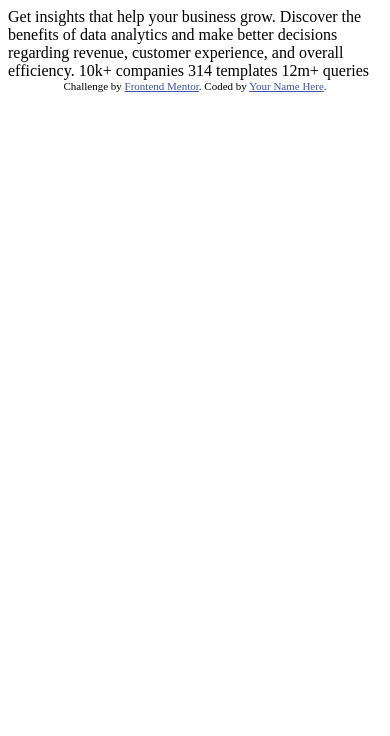
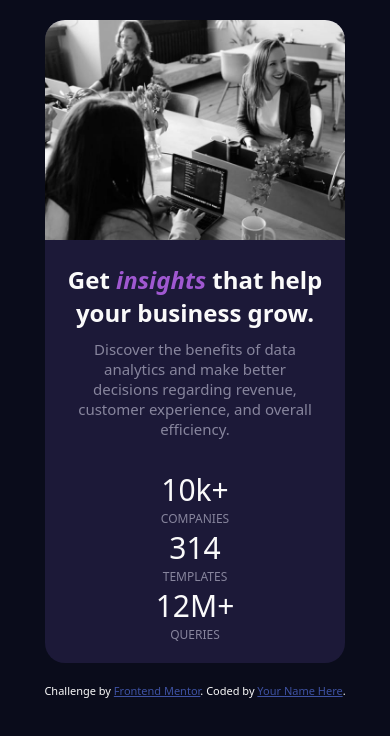
Before and after one commit to tetsudaux/challenge-stats-card, a plain HTML site: page stats-preview-card-component-main/index.html in a window 390 px wide. Drawn offline with Linux system fonts and the light colour scheme.

Commit message:
Versión mobile Lista

```diff
--- a/stats-preview-card-component-main/index.html
+++ b/stats-preview-card-component-main/index.html
@@ -7,7 +7,8 @@
   <link rel="icon" type="image/png" sizes="32x32" href="./images/favicon-32x32.png">
 
   <title>Frontend Mentor | Stats preview card component</title>
-
+  <link rel="stylesheet" href="style.css">
+  <link rel="stylesheet" href="desktop.css">
   <!-- Feel free to remove these styles or customise in your own stylesheet 👍 -->
   <style>
     .attribution { font-size: 11px; text-align: center; }
@@ -15,15 +16,21 @@
   </style>
 </head>
 <body>
-
-  Get insights that help your business grow.
-
-  Discover the benefits of data analytics and make better decisions regarding revenue, customer
-  experience, and overall efficiency.
-
-  10k+ companies
-  314 templates
-  12m+ queries
+<div class="card">
+  <div class="card-image">
+    <img src="./images/image-header-mobile.jpg" alt="">
+  </div>
+  <div class="card-text">
+    <h2>Get <em>insights</em> that help your business grow.</h2>
+    <p class="card-text-description">Discover the benefits of data analytics and make better decisions regarding revenue, customer
+      experience, and overall efficiency.</p>
+  </div>
+  <div class="card-stats">
+    <p class="card-stats-number">10k+</p><p class="card-stats-title">companies</p>
+    <p class="card-stats-number">314<p class="card-stats-title">templates</p>
+    <p class="card-stats-number">12M+<p class="card-stats-title">queries</p>
+  </div>
+</div>
 
   <div class="attribution">
     Challenge by <a href="https://www.frontendmentor.io?ref=challenge" target="_blank">Frontend Mentor</a>.
--- /dev/null
+++ b/stats-preview-card-component-main/style.css
@@ -0,0 +1,74 @@
+* {
+    box-sizing: border-box;
+    margin: 0;
+    padding: 0;
+}
+html {
+    font-size: 62.5%;
+    font-family: system-ui;
+}
+body {
+    background-color: #0A0C1B;
+    color: #FAFAFA;
+    place-items: center;
+}
+
+.card {
+    width: 75vw;
+    min-width: 300px;
+    max-width: 900px;
+    display: flex;
+    flex-wrap: wrap;
+    flex-direction: column;
+    margin: 20px auto;
+    background-color: #1C1938;
+    border-radius: 20px;
+    padding-bottom: 20px;
+}
+
+.card-image {
+    border-radius: 20px 20px 0 0;
+    overflow: hidden;
+}
+.card-image img {
+    width: 100%;
+    filter: url('#purple-sepia');
+}
+.card-text {
+    text-align: center;
+    padding: 20px;
+}
+
+h2 {
+    font-weight: 700;
+    font-size: 2.4rem;
+}
+
+em {
+    color: #A058D1;
+}
+
+p {
+    font-weight: 500;
+    font-size: 1.5rem;
+}
+
+.card-text-description {
+    margin: 10px;
+    color: #87859D;
+}
+
+.card-stats {
+    text-align: center;
+    display: flex;
+    flex-direction: column;
+}
+
+.card-stats-number {
+    font-size: 3rem;
+}
+.card-stats-title {
+    color: #87859D;
+    text-transform: uppercase;
+    font-size: 1.2rem;
+}
```
Also changed, not shown: stats-preview-card-component-main/desktop.css (added).
